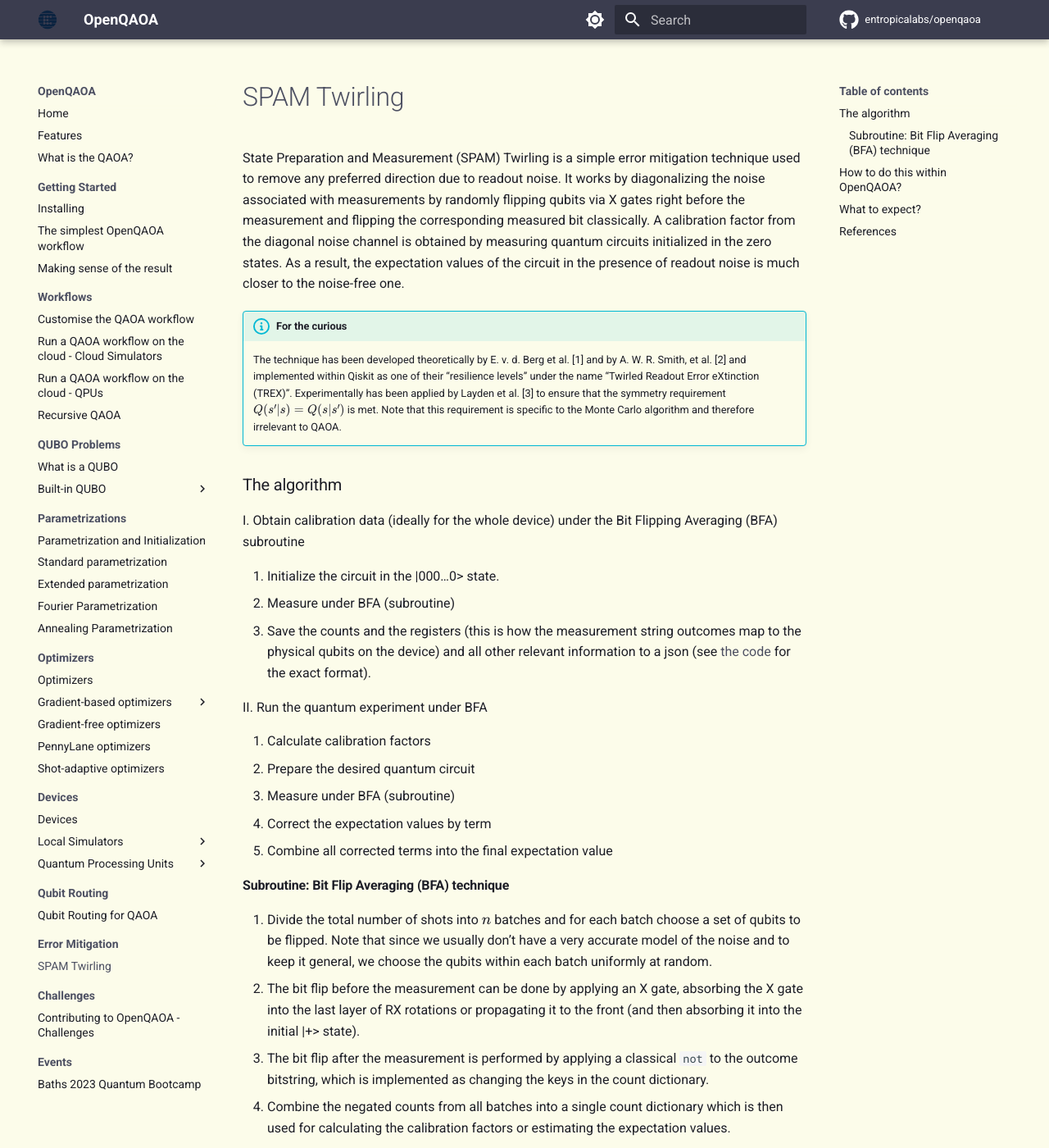
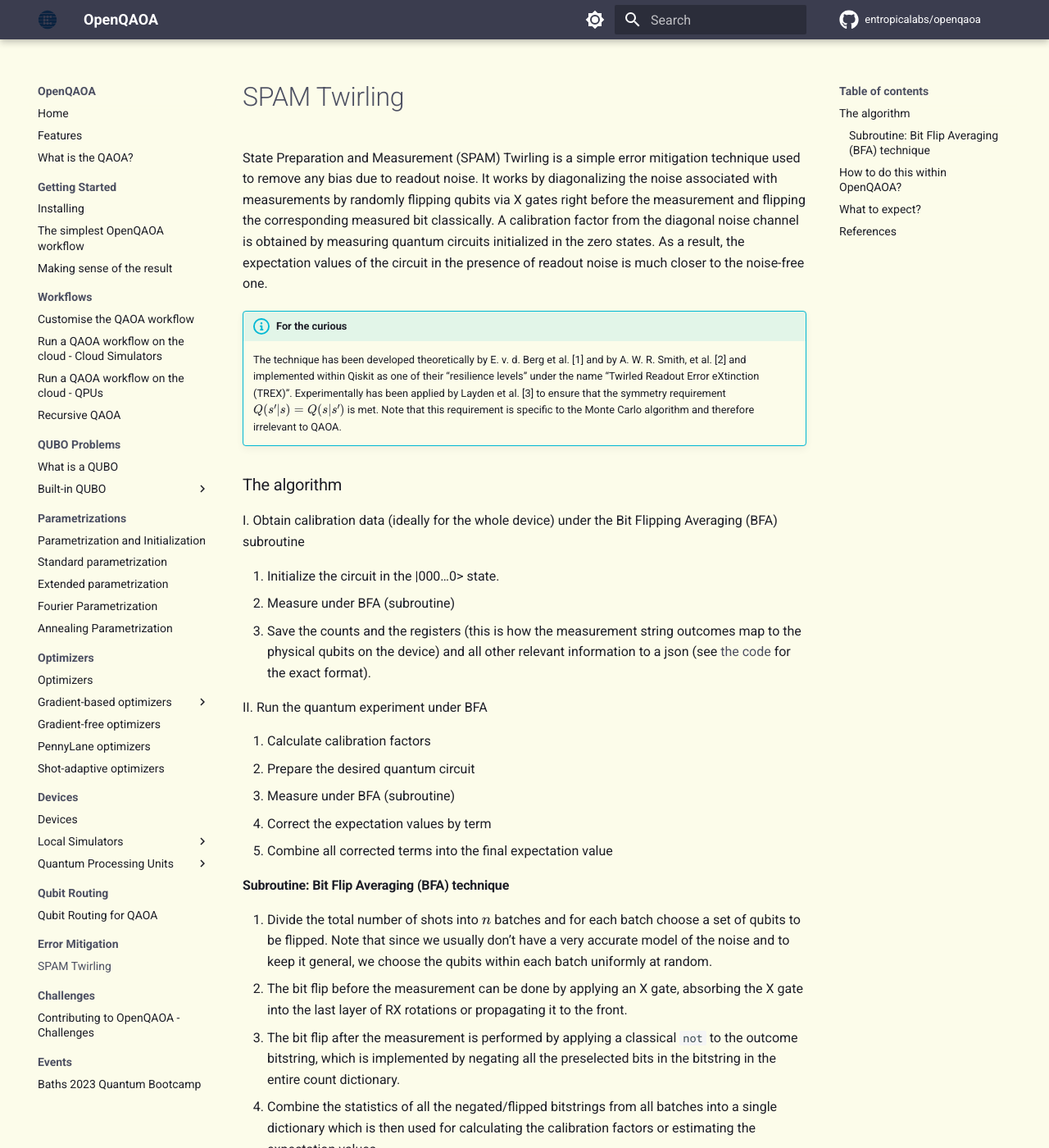
Before and after one commit to entropicalabs/openqaoa-website, an MkDocs documentation site: the page built from docs/error-mitigation/spam-twirling.md, in a window 1280 px wide and 1400 px high. Shown: the whole window at 82% size. Built offline with MkDocs 1.6.1 and Material for MkDocs 9.7.7, drawn with Linux system fonts in a browser that asks for light colours; comment, search, counter and statistics services are not loaded; some of the changed text lies outside the part shown.

Commit message:
adding Leo's comments

````diff
--- a/docs/error-mitigation/spam-twirling.md
+++ b/docs/error-mitigation/spam-twirling.md
@@ -1,6 +1,6 @@
 # SPAM Twirling
 
-State Preparation and Measurement (SPAM) Twirling is a simple error mitigation technique used to remove any preferred direction due to readout noise.  It works by diagonalizing the noise associated with measurements by randomly flipping qubits via X gates right before the measurement and flipping the corresponding measured bit classically.
+State Preparation and Measurement (SPAM) Twirling is a simple error mitigation technique used to remove any bias due to readout noise.  It works by diagonalizing the noise associated with measurements by randomly flipping qubits via X gates right before the measurement and flipping the corresponding measured bit classically.
 A calibration factor from the diagonal noise channel is obtained by measuring quantum circuits initialized in the zero states. As a result, the expectation values of the circuit in the presence of readout noise is much closer to the noise-free one.
 
 !!! info "For the curious"
@@ -25,9 +25,9 @@ II. Run the quantum experiment under BFA
 #### Subroutine: Bit Flip Averaging (BFA) technique
 
 1. Divide the total number of shots into $n$ batches and for each batch choose a set of qubits to be flipped. Note that since we usually don’t have a very accurate model of the noise and to keep it general, we choose the qubits within each batch uniformly at random.
-2. The bit flip before the measurement can be done by applying an X gate, absorbing the X gate into the last layer of RX rotations or propagating it to the front (and then absorbing it into the initial |+> state).
-3. The bit flip after the measurement is performed by applying a classical `not` to the outcome bitstring, which is implemented as changing the keys in the count dictionary.
-4. Combine the negated counts from all batches into a single count dictionary which is then used for calculating the calibration factors or estimating the expectation values.
+2. The bit flip before the measurement can be done by applying an X gate, absorbing the X gate into the last layer of RX rotations or propagating it to the front.
+3. The bit flip after the measurement is performed by applying a classical `not` to the outcome bitstring, which is implemented by negating all the preselected bits in the bitstring in the entire count dictionary.
+4. Combine the statistics of all the negated/flipped bitstrings from all batches into a single dictionary which is then used for calculating the calibration factors or estimating the expectation values.
 
 Let's look at a simple example of a 2-qubit system for which the QAOA circuit is:
 ![circuit_original](/img/spam_twirling_circuit_0.png)
@@ -60,7 +60,7 @@ if error_mitigation_properties.error_mitigation_technique == 'spam_twirling':
 ```
 
 ### What to expect?
-Let's see the technique in practice by solving MaxCut on a u3R graph for n=6 qubits. In this example, we simulate a 7 qubit device using the (noisy) Quantum Virtual MAchine, an emulator developed by Rigetti. We have a total of 1000 shots, we divided them into into 10 batches of equal number of shots (note that the number of batches and shots may be tweaked to improve the result!).
+Let's see the technique in practice by solving MaxCut on a u3R graph for n=6 qubits. In this example, we simulate a 7 qubit device using the (noisy) Quantum Virtual Machine, an emulator developed by Rigetti. We have a total of 1000 shots, we divided them into 10 batches of equal number of shots.
 
 ![results_rigetti](/img/spam_twirling_results_rigetti.png)
 The plot above shows a slice of the landscape at $\gamma=0.25$ and for various $\beta$. It is clear that by performing SPAM Twirling we obtain (the orange line) energies much closer to the theoretically simulated ones (dark blue line).
````
